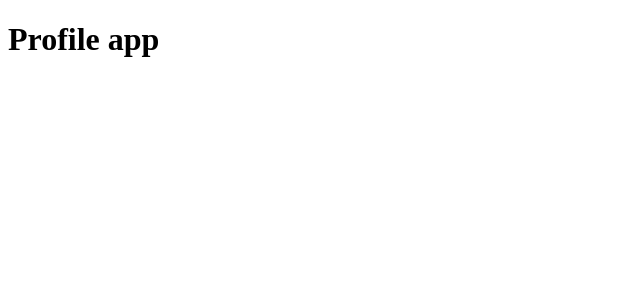
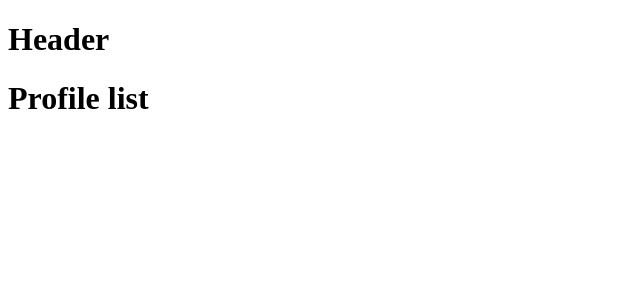
Before and after one commit to AndreaGallo264/profile-app, a React (Create React App) app: page /profiles in a window 1280 px wide. Shown: the top 300 px of the page, without its empty margins (0-640 px from the left). Built offline with nearby package versions, Linux system fonts and the light colour scheme.

Commit message:
react router applied

```diff
--- a/package.json
+++ b/package.json
@@ -6,8 +6,11 @@
     "@testing-library/jest-dom": "^5.11.9",
     "@testing-library/react": "^11.2.5",
     "@testing-library/user-event": "^12.7.3",
+    "axios": "^0.21.1",
     "react": "^17.0.1",
+    "react-bootstrap": "^1.5.0",
     "react-dom": "^17.0.1",
+    "react-router-dom": "^5.2.0",
     "react-scripts": "4.0.3",
     "web-vitals": "^1.1.0"
   },
--- a/src/App.js
+++ b/src/App.js
@@ -1,8 +1,28 @@
+import React from "react";
+import {
+  BrowserRouter as Router,
+  Switch,
+  Route
+} from "react-router-dom";
+
+//Components
+import Header from './components/Header';
+import ProfileList from './components/ProfileList';
+
+
 function App() {
   return (
-    <div>
-      <h1>Profile app</h1>
-    </div>
+    <Router>
+        <Header/>
+        <Switch>
+          <Route exact path="/profiles">
+              <ProfileList/>
+          </Route>
+          <Route path="/">
+              <h1>404</h1>
+          </Route>
+        </Switch>
+    </Router>
   );
 }
 
--- /dev/null
+++ b/src/components/Header/index.jsx
@@ -0,0 +1,9 @@
+import React from 'react';
+
+const Header = () => {
+    return (
+        <h1>Header</h1>
+    );
+}
+
+export default Header;
--- /dev/null
+++ b/src/components/ProfileList/index.jsx
@@ -0,0 +1,9 @@
+import React from 'react';
+
+const ProfileList = () => {
+    return (
+        <h1>Profile list</h1>
+    );
+}
+
+export default ProfileList;
```
Also changed, not shown: 1 other file (tests, documents, lock files or other folders).
